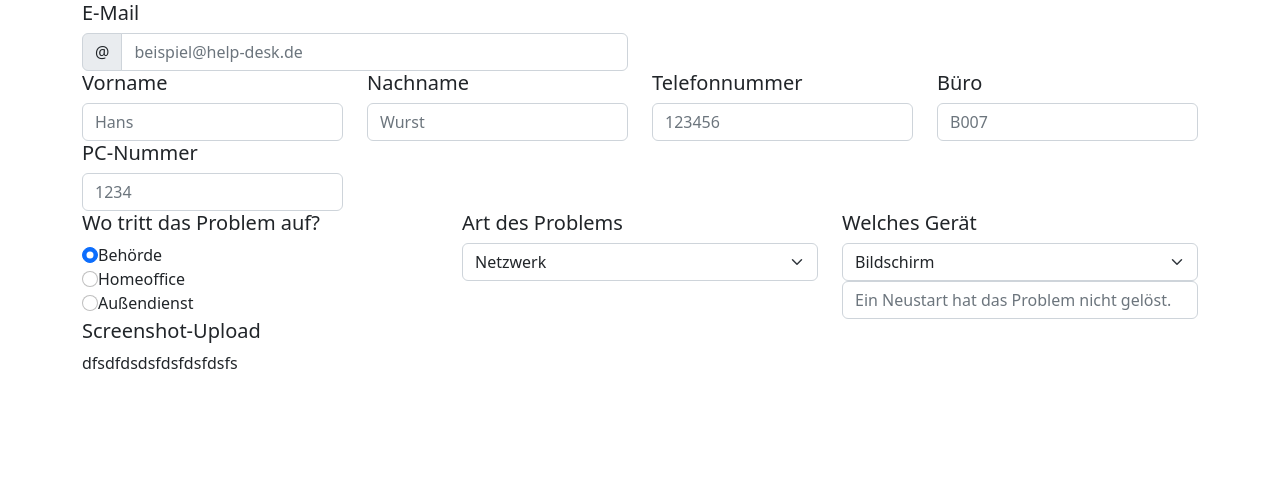
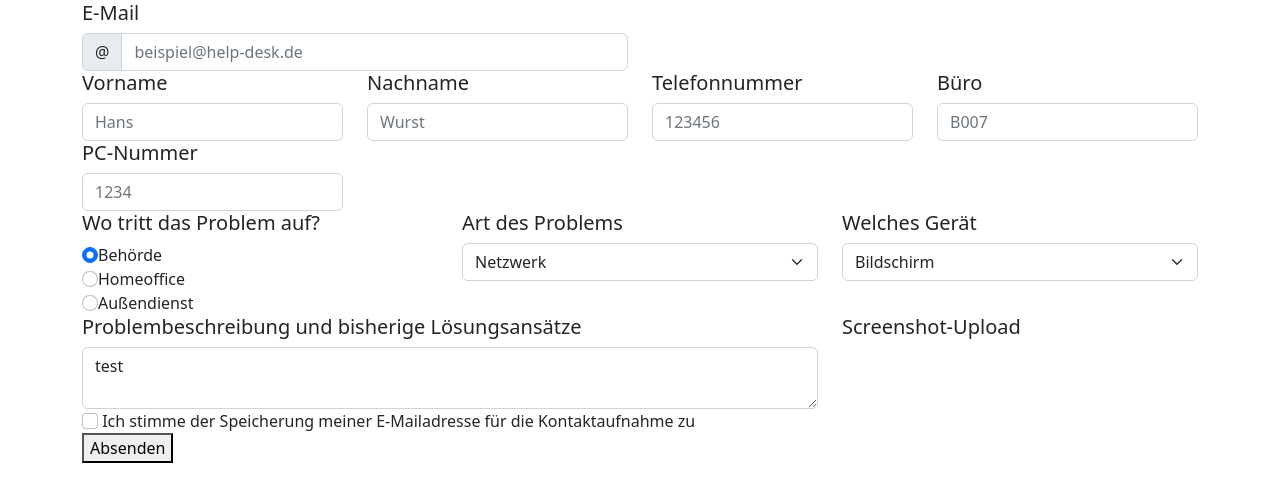
Before and after one commit to kewinzco/HelpDesk, a PHP site: page / in a window 1280 px wide. Shown: the part 199-701 px from the top of the page. Run offline with PHP 8.4, Linux system fonts and the light colour scheme.

Commit message:
Startseite mit allen Feldern

```diff
--- a/index.php
+++ b/index.php
@@ -82,20 +82,38 @@
           <option>Maus/Tastatur</option>
           <option>Drucker</option>
           <option>Sonstiges</option>
+      </select>
     </div>
   </div>
 
+
+
   <div class="row">
-    <div class="col-sm-4">
+    <div class="col-sm-8">
       <h5>Problembeschreibung und bisherige Lösungsansätze</h5>
-      <input type="text" class="form-control" placeholder="Ein Neustart hat das Problem nicht gelöst." name="loesungsversuche">
+      <div class="input-group">
+        <textarea class="form-control" aria-label="With textarea">test</textarea>
+      </div>
     </div>
     <div class="col-sm-4">
       <h5>Screenshot-Upload</h5>
 
     </div>
   </div>
-dfsdfdsdsfdsfdsfdsfs
+
+  <div class="row">
+      <fieldset>
+        <input type="checkbox" class="form-check-input" id="checkbox">
+        Ich stimme der Speicherung meiner E-Mailadresse für die Kontaktaufnahme zu
+      </fieldset>
+  </div>
+
+  <div class="row">
+    <div class="col-sm-4">
+      <button type="button" name="absenden">Absenden</button>
+    </div>
+  </div>
+
 </div>
 
 </body>
```
